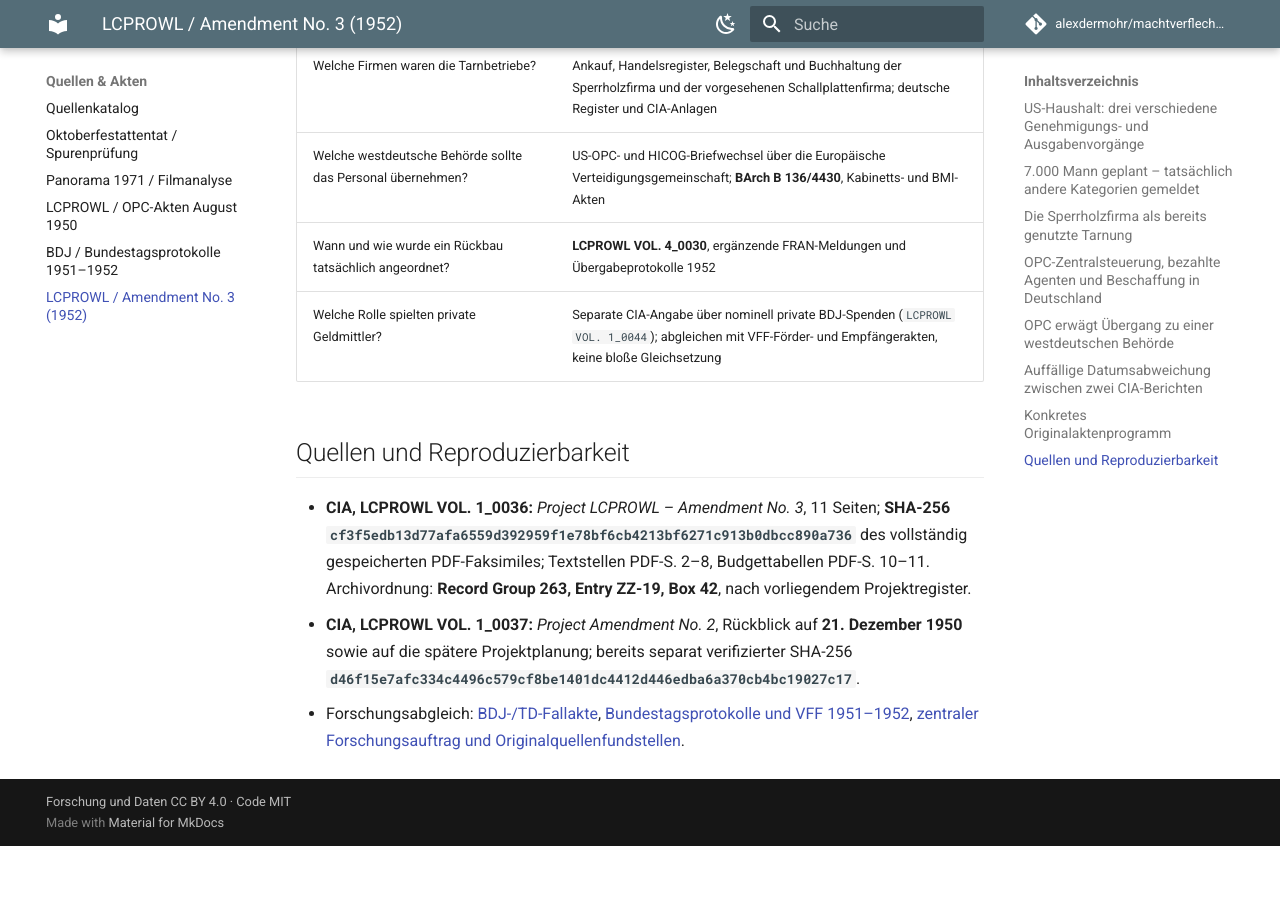
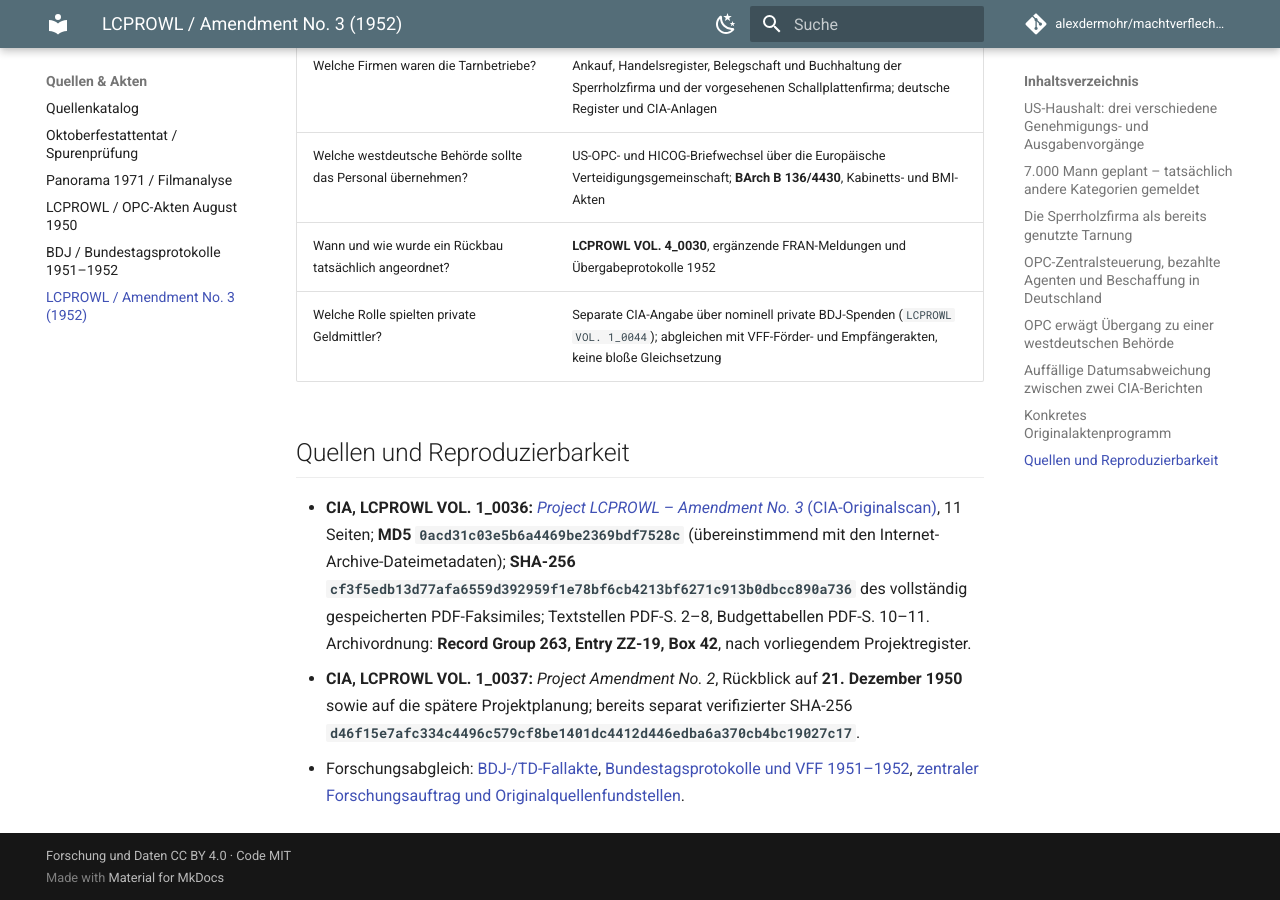
Before and after one commit to alexdermohr/machtverflechtungen, an MkDocs documentation site: the page built from docs/quellen/lcprowl-amendment3-1952.md, in a window 1280 px wide and 900 px high, scrolled down 5093 px. Built offline with MkDocs 1.6.1 and Material for MkDocs 9.7.7, drawn with Linux system fonts in a browser that asks for light colours; comment, search, counter and statistics services are not loaded; before the commit the page ends 5939 px from its top, so only the background shows below that; some of the changed text lies outside the part shown.

Commit message:
docs: link verified public CIA amendment 3 facsimile

```diff
--- a/docs/quellen/lcprowl-amendment3-1952.md
+++ b/docs/quellen/lcprowl-amendment3-1952.md
@@ -80,6 +80,6 @@
 
 ## Quellen und Reproduzierbarkeit
 
-- **CIA, LCPROWL VOL. 1_0036:** *Project LCPROWL – Amendment No. 3*, 11 Seiten; **SHA-256 `cf3f5edb13d77afa6559d392959f1e78bf6cb4213bf6271c913b0dbcc890a736`** des vollständig gespeicherten PDF-Faksimiles; Textstellen PDF-S. 2–8, Budgettabellen PDF-S. 10–11. Archivordnung: **Record Group 263, Entry ZZ-19, Box 42**, nach vorliegendem Projektregister.
+- **CIA, LCPROWL VOL. 1_0036:** [*Project LCPROWL – Amendment No. 3* (CIA-Originalscan)](https://archive.org/download/LCPROWLVOL1-0036/LCPROWL%20%20%20%20VOL.%201_0036.pdf), 11 Seiten; **MD5 `0acd31c03e5b6a4469be2369bdf7528c`** (übereinstimmend mit den Internet-Archive-Dateimetadaten); **SHA-256 `cf3f5edb13d77afa6559d392959f1e78bf6cb4213bf6271c913b0dbcc890a736`** des vollständig gespeicherten PDF-Faksimiles; Textstellen PDF-S. 2–8, Budgettabellen PDF-S. 10–11. Archivordnung: **Record Group 263, Entry ZZ-19, Box 42**, nach vorliegendem Projektregister.
 - **CIA, LCPROWL VOL. 1_0037:** *Project Amendment No. 2*, Rückblick auf **21. Dezember 1950** sowie auf die spätere Projektplanung; bereits separat verifizierter SHA-256 **`d46f15e7afc334c4496c579cf8be1401dc4412d446edba6a370cb4bc19027c17`**.
 - Forschungsabgleich: [BDJ-/TD-Fallakte](../faelle/de/technischer-dienst-bdj.md), [Bundestagsprotokolle und VFF 1951–1952](https://alexdermohr.github.io/machtverflechtungen/quellen/bdj-gesamtdeutscher-ausschuss-1951-1952/), [zentraler Forschungsauftrag und Originalquellenfundstellen](https://github.com/alexdermohr/machtverflechtungen/issues/37).
```
Also changed, not shown: other parts of docs/quellen/lcprowl-amendment3-1952.md (+1 -1 lines).
